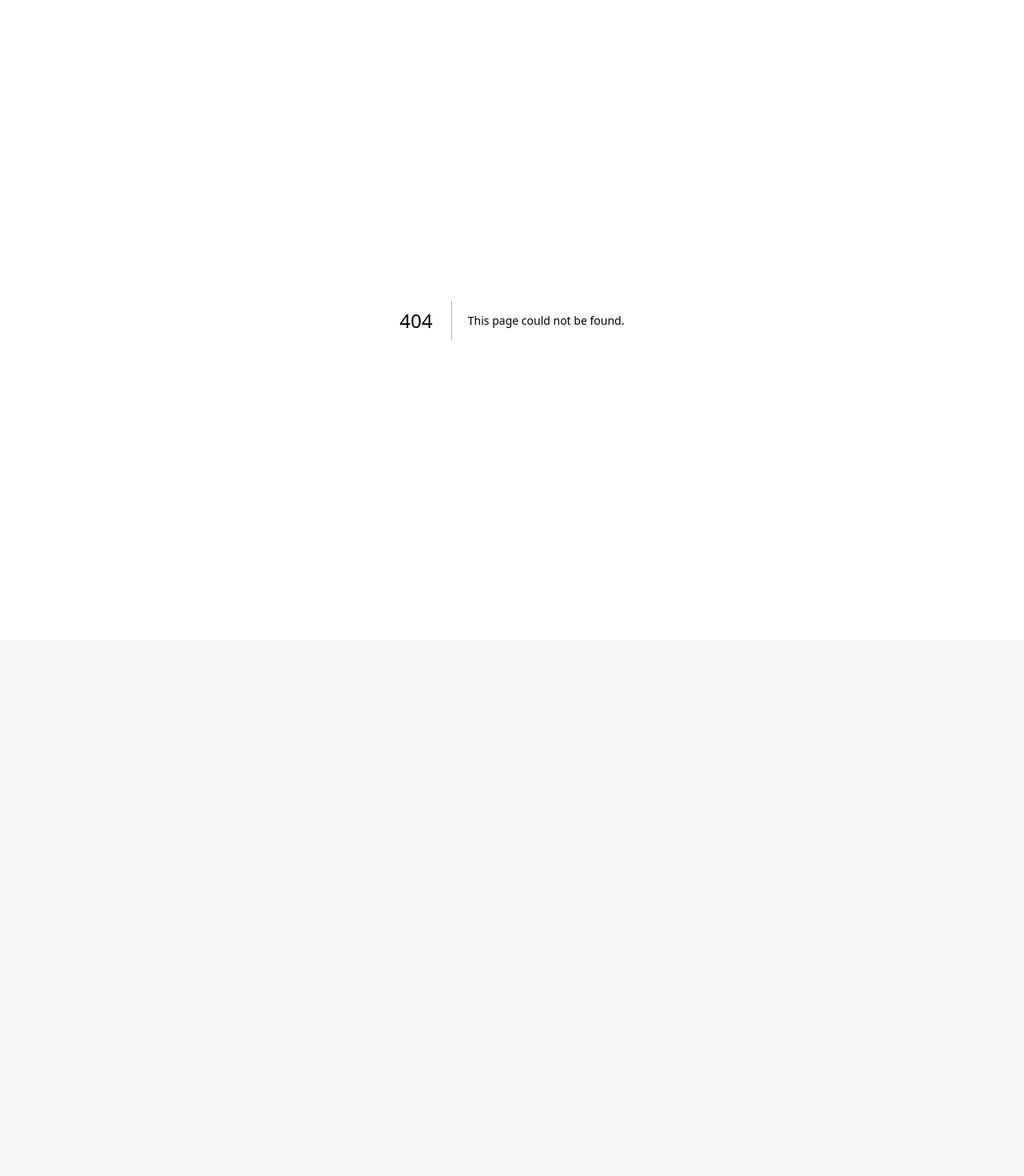
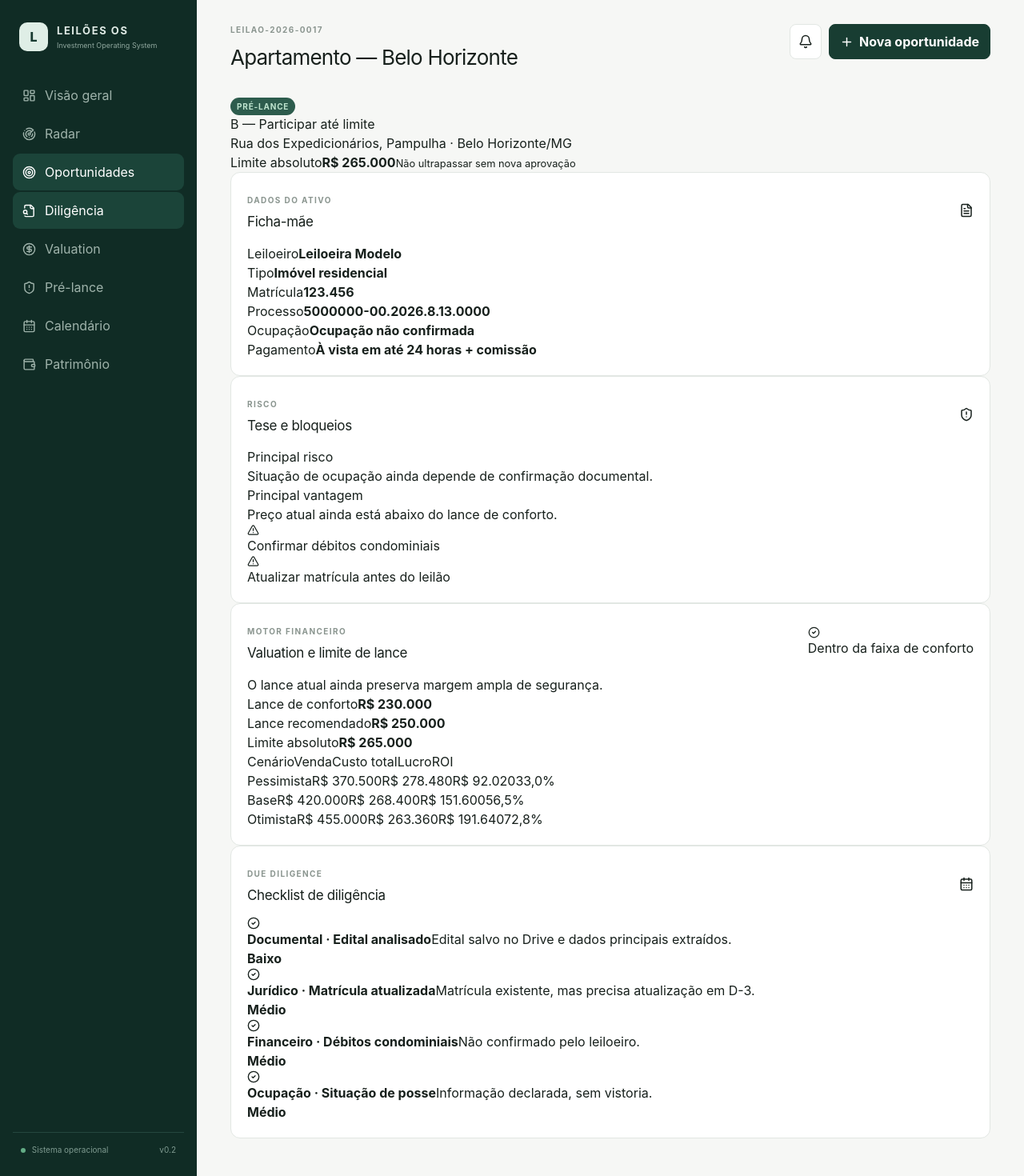
Before and after one commit to agendanutrijulianamoreira-droid/Leiloes, a Next.js app: page /opportunities/LEILAO-2026-0017 in a window 1280 px wide. Before the commit this address had no page. Shown: the top 1470 px of the page at 80% size. Before the commit the page ends 800 px from the top, so only its background shows below. Built offline with nearby package versions, Linux system fonts and the light colour scheme.

Commit message:
feat: add opportunity detail workspace

```diff
--- /dev/null
+++ b/app/opportunities/[dealId]/page.tsx
@@ -0,0 +1,70 @@
+import { notFound } from 'next/navigation'
+import { AlertTriangle, CalendarDays, CheckCircle2, FileText, ShieldAlert } from 'lucide-react'
+import { OSShell } from '@/components/os-shell'
+import { ValuationSummary } from '@/components/valuation-summary'
+import { dueDiligenceItems, opportunities } from '@/lib/demo-data'
+import { money, statusLabel } from '@/lib/format'
+
+export default function OpportunityDetailPage({ params }: { params: { dealId: string } }) {
+  const opportunity = opportunities.find((item) => item.id === params.dealId)
+  if (!opportunity) notFound()
+
+  const diligence = dueDiligenceItems[opportunity.id] ?? []
+
+  return (
+    <OSShell title={opportunity.title} eyebrow={opportunity.id}>
+      <section className="detailHero">
+        <div>
+          <span className="pill green">{statusLabel[opportunity.status]}</span>
+          <h2>{opportunity.decision}</h2>
+          <p>{opportunity.address} · {opportunity.city}/{opportunity.state}</p>
+        </div>
+        <div className="decisionBox">
+          <span>Limite absoluto</span>
+          <strong>{money(opportunity.maxBidAbsolute)}</strong>
+          <small>Não ultrapassar sem nova aprovação</small>
+        </div>
+      </section>
+
+      <div className="detailGrid">
+        <section className="panel">
+          <div className="panelHead"><div><span className="eyebrow">DADOS DO ATIVO</span><h3>Ficha-mãe</h3></div><FileText size={18} /></div>
+          <div className="facts">
+            <div><span>Leiloeiro</span><strong>{opportunity.auctioneer}</strong></div>
+            <div><span>Tipo</span><strong>{opportunity.assetType}</strong></div>
+            <div><span>Matrícula</span><strong>{opportunity.registrationNumber ?? 'Não informada'}</strong></div>
+            <div><span>Processo</span><strong>{opportunity.processNumber ?? 'Não informado'}</strong></div>
+            <div><span>Ocupação</span><strong>{opportunity.occupancyStatus}</strong></div>
+            <div><span>Pagamento</span><strong>{opportunity.paymentTerms}</strong></div>
+          </div>
+        </section>
+
+        <section className="panel">
+          <div className="panelHead"><div><span className="eyebrow">RISCO</span><h3>Tese e bloqueios</h3></div><ShieldAlert size={18} /></div>
+          <div className="riskThesis">
+            <div><span>Principal risco</span><p>{opportunity.mainRisk}</p></div>
+            <div><span>Principal vantagem</span><p>{opportunity.mainUpside}</p></div>
+          </div>
+          <div className="blockers">
+            {opportunity.blockers.map((blocker) => <div key={blocker}><AlertTriangle size={15} /> {blocker}</div>)}
+          </div>
+        </section>
+      </div>
+
+      <ValuationSummary opportunity={opportunity} />
+
+      <section className="panel">
+        <div className="panelHead"><div><span className="eyebrow">DUE DILIGENCE</span><h3>Checklist de diligência</h3></div><CalendarDays size={18} /></div>
+        <div className="diligenceList">
+          {diligence.map((item) => (
+            <div key={`${item.category}-${item.item}`} className={`diligenceItem ${item.status}`}>
+              <CheckCircle2 size={16} />
+              <div><strong>{item.category} · {item.item}</strong><span>{item.evidence}</span></div>
+              <b>{item.risk}</b>
+            </div>
+          ))}
+        </div>
+      </section>
+    </OSShell>
+  )
+}
```
